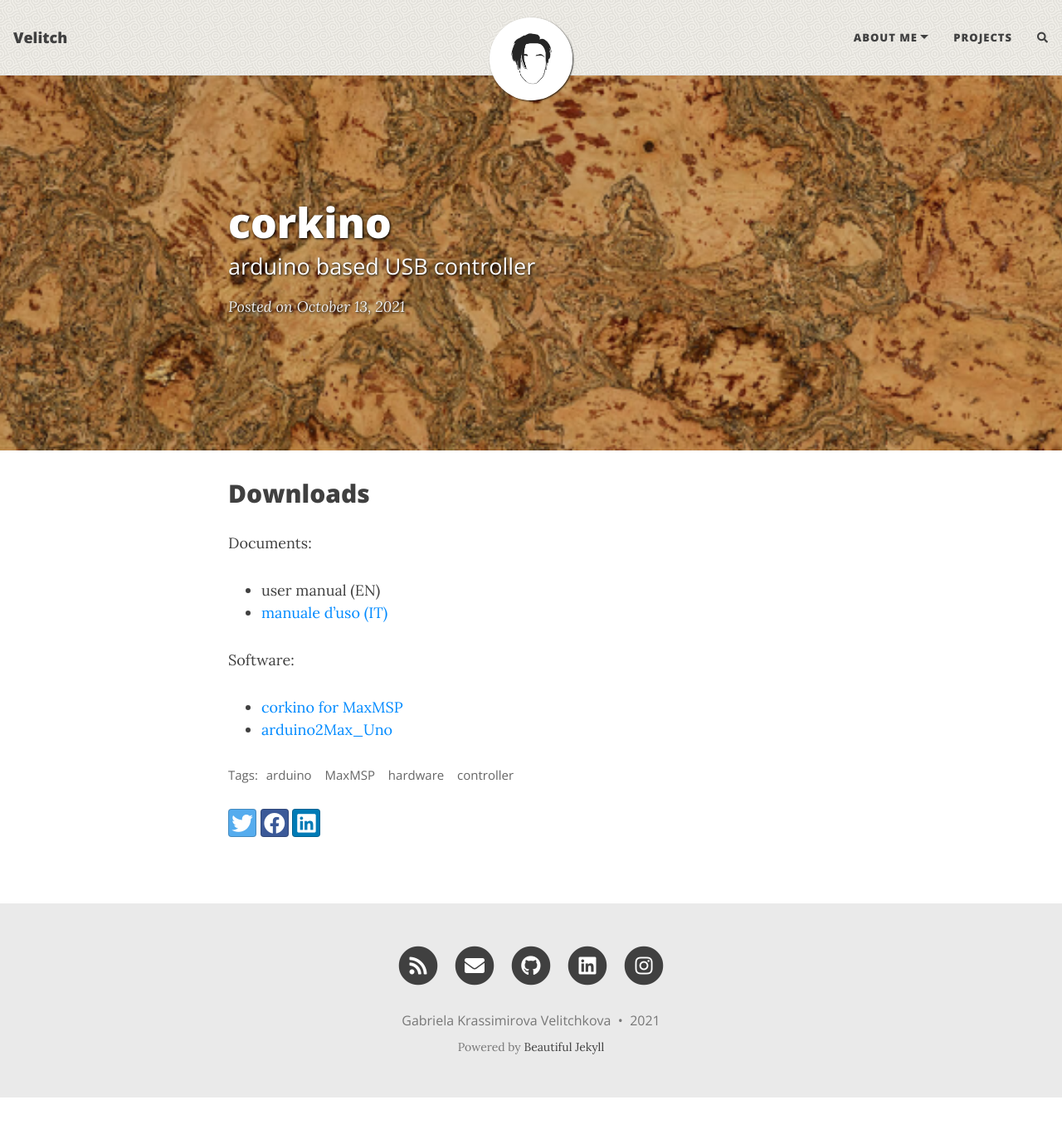
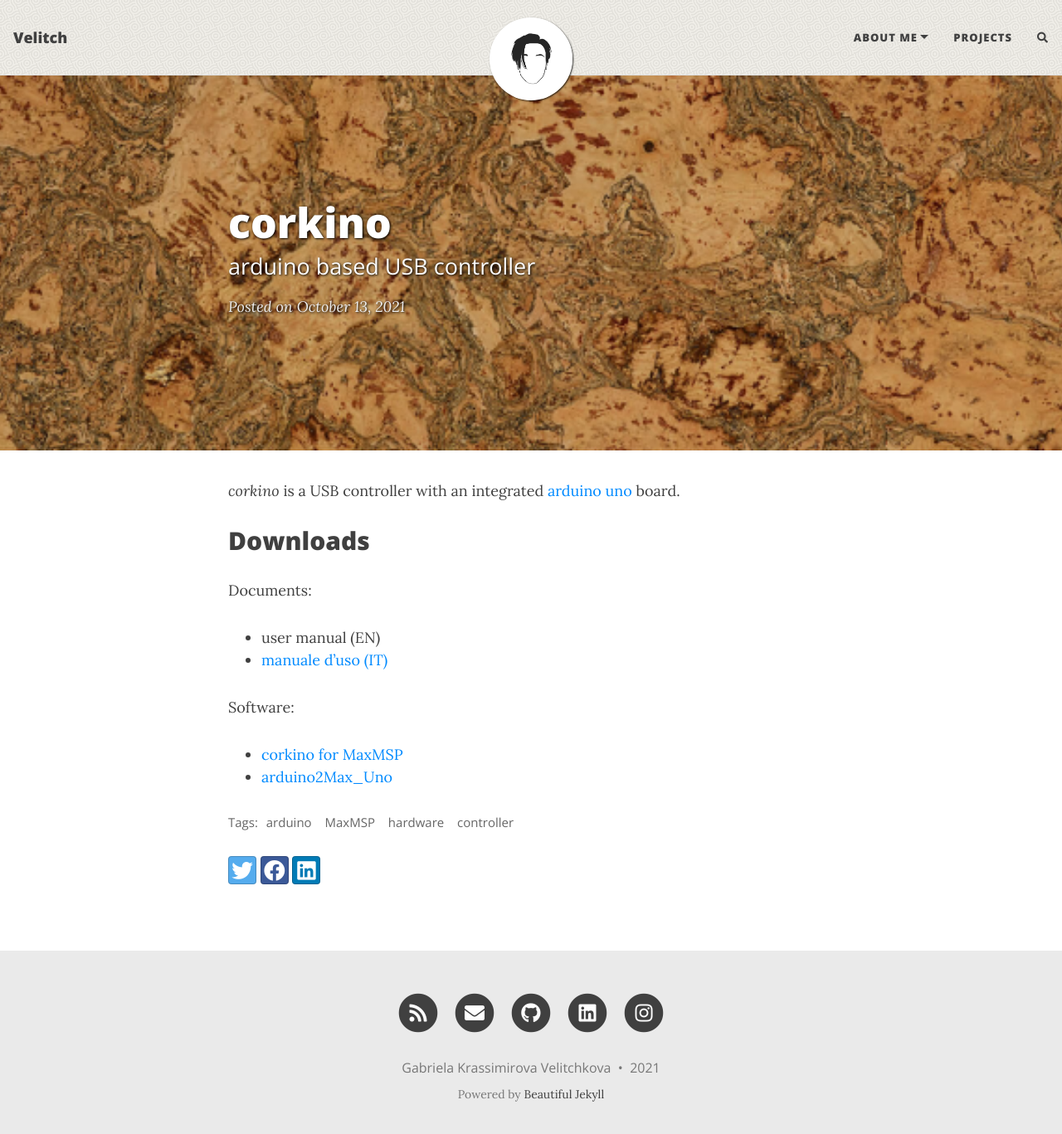
Before and after one commit to Velitch/velitch, a Jekyll site: the page built from _posts/2021-10-13-corkino.md, in a window 1280 px wide and 1380 px high. Shown: the top 1367 px of the window at 83% size. Built offline with Jekyll 4.4.1, drawn with Linux system fonts in a browser that asks for light colours; nearby versions of some CDN libraries; comment, search, counter and statistics services are not loaded.

Commit message:
Update 2021-10-13-corkino.md

```diff
--- a/_posts/2021-10-13-corkino.md
+++ b/_posts/2021-10-13-corkino.md
@@ -8,7 +8,7 @@ tags: [arduino, MaxMSP, hardware, controller]
 comments: true
 ---
 
-
+_corkino_ is a USB controller with an integrated [arduino uno](https://store.arduino.cc/products/arduino-uno-rev3/) board.
 
 ## Downloads
 
```
